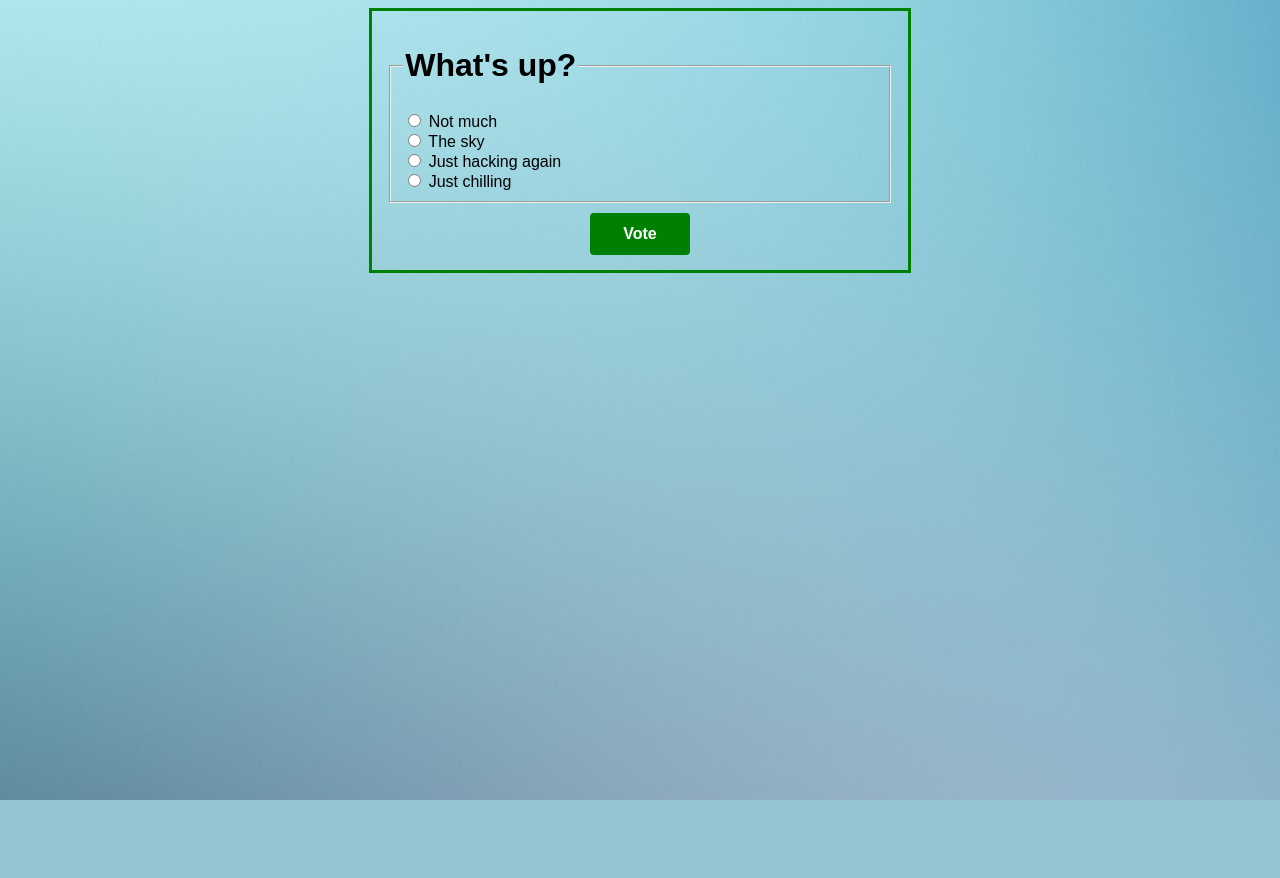
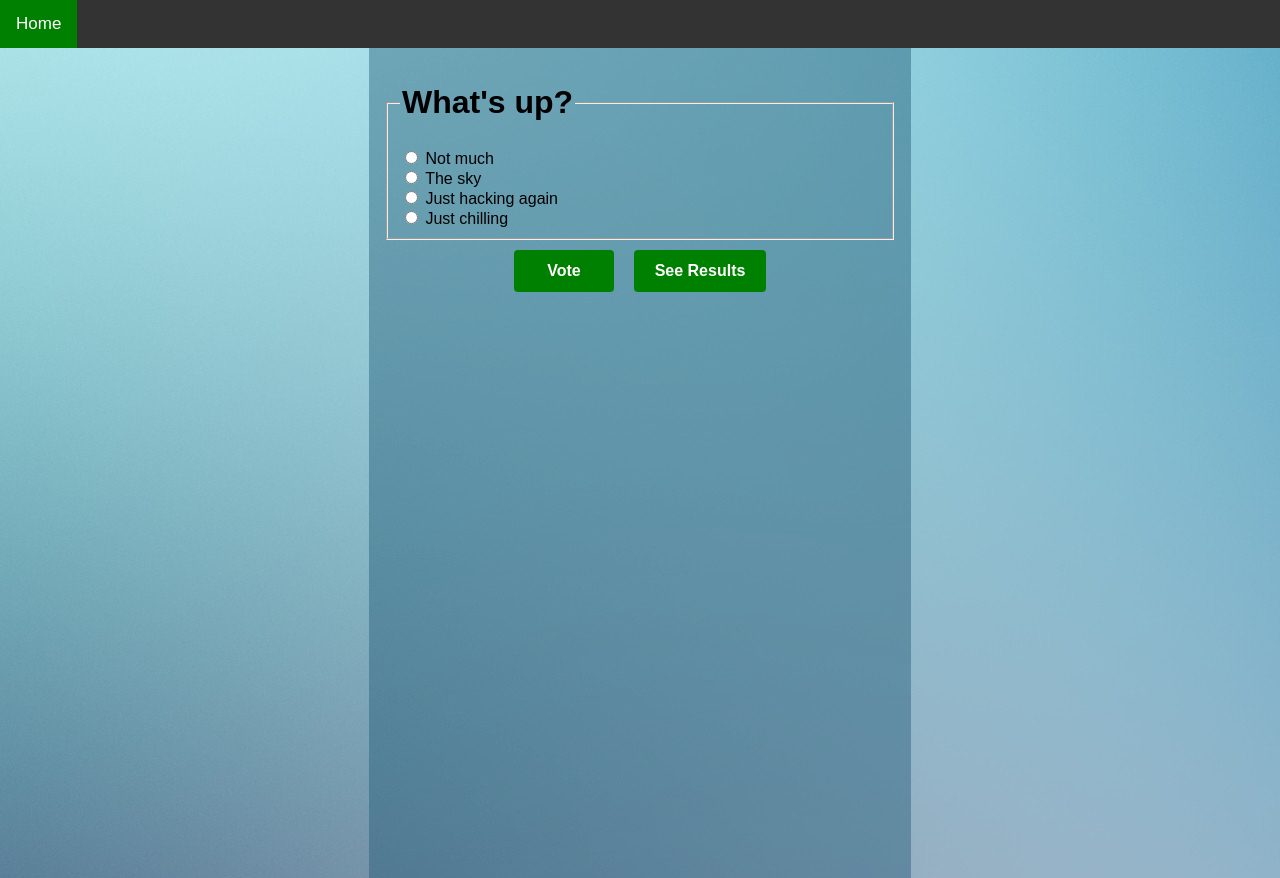
Before and after one commit to VolodymyrHarasymchuk/django-project, a Django app: page /1/ in a window 1280 px wide. Before the commit the page ends 800 px from the top, so only its background shows below. Run offline with Django 4.2, Linux system fonts and the light colour scheme; data comes from the database, SQL or seed files in the repository; both versions use the stored data as it was after the commit.

Commit message:
added a navbar and modified css

```diff
--- a/main/static/main/style.css
+++ b/main/static/main/style.css
@@ -3,15 +3,17 @@ li a {
 }
 
 body {
+    margin: 0;
     font-family: Arial, Helvetica, sans-serif;
     background: white url("images/background.jpg") no-repeat;
 }
 
 .content-container {
-    margin: auto;
+    margin: 0 auto;
     padding: 15px;
     width: 40%;
-    border: 3px solid green;
+    height: 100vh;
+    background-color: rgba(33, 90, 117, 0.438);
 }
 
 .btn {
@@ -27,13 +29,41 @@ body {
     color: white;
     line-height: 26px;
     width: 100px;
+    margin: 10px;
     text-decoration: none;
     text-align: center;
 }
 
 .form-btn {
-    margin-top: 10px;
     display: flex;
     align-items: center;
     justify-content: center;
 }
+
+/* Add a black background color to the top navigation */
+.topnav {
+    background-color: #333;
+    overflow: hidden;
+  }
+
+  /* Style the links inside the navigation bar */
+.topnav a {
+    float: left;
+    color: #f2f2f2;
+    text-align: center;
+    padding: 14px 16px;
+    text-decoration: none;
+    font-size: 17px;
+  }
+
+  /* Change the color of links on hover */
+.topnav a:hover {
+    background-color: #ddd;
+    color: black;
+  }
+
+  /* Add a color to the active/current link */
+.topnav a.active {
+    background-color: green;
+    color: white;
+  }
--- a/main/templates/main/base.html
+++ b/main/templates/main/base.html
@@ -10,6 +10,9 @@
         <link rel="stylesheet" href="{% static 'main/style.css' %}">
     </head>
     <body>
+        <div class="topnav">
+            <a class="active" href="{% url 'main:index' %}">Home</a>
+        </div>
         <div class="content-container">
             {% block content %}
             {% endblock content %}
--- a/main/templates/main/detail.html
+++ b/main/templates/main/detail.html
@@ -10,6 +10,9 @@
                 <label for="choice{{ forloop.counter }}">{{ choice.choice_text }}</label><br>
             {% endfor %}
         </fieldset>
-        <div class="form-btn"><input type="submit" value="Vote" class="btn"></div>
+        <div class="form-btn">
+            <input type="submit" value="Vote" class="btn">
+            <a class="btn" href="{% url 'main:results' question.id %}">See Results</a>
+        </div>
     </form>
 {% endblock content %}
--- a/main/templates/main/results.html
+++ b/main/templates/main/results.html
@@ -8,5 +8,5 @@
     {% endfor %}
     </ul>
 
-    <div class="form-btn"><a class="btn" href="{% url 'main:detail' question.id %}">Vote again?</a></div>
+    <div class="form-btn"><a class="btn" href="{% url 'main:detail' question.id %}">Vote again</a></div>
 {% endblock content %}
```
Also changed, not shown: db.sqlite3.
